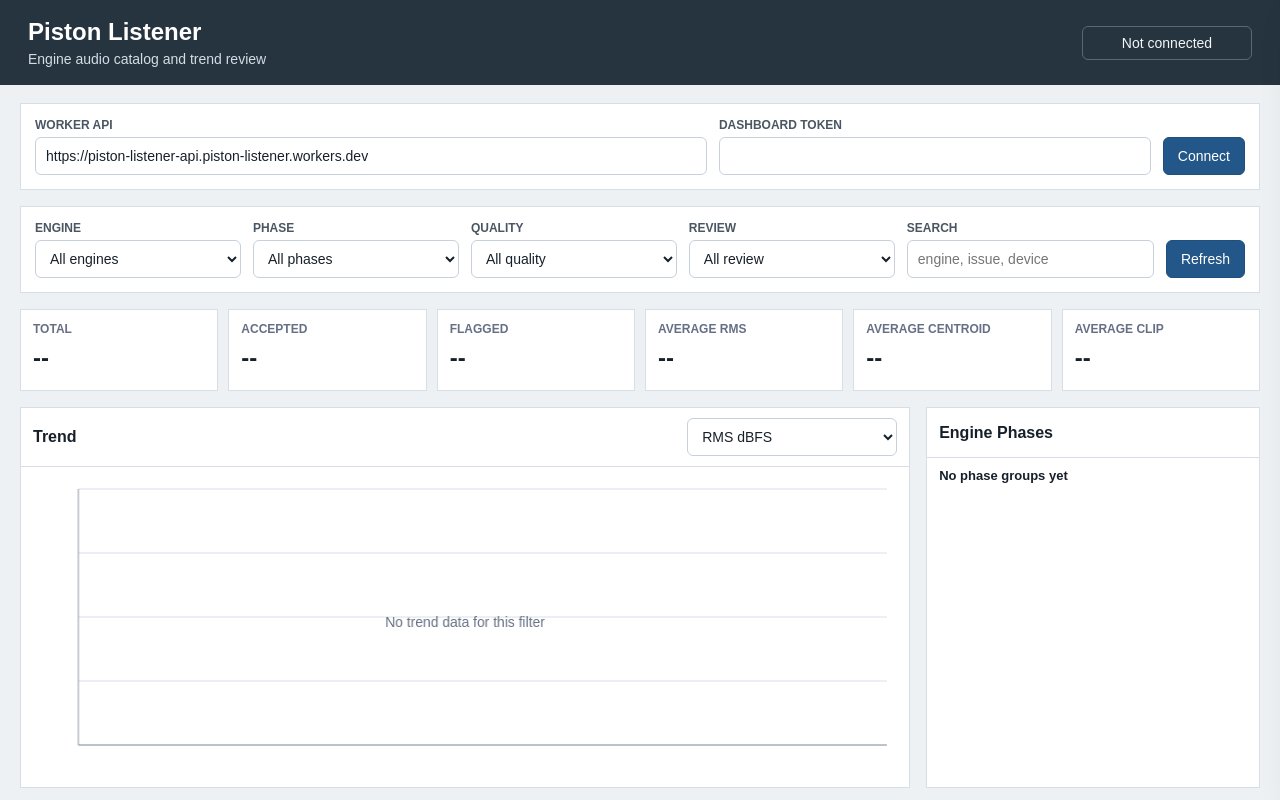
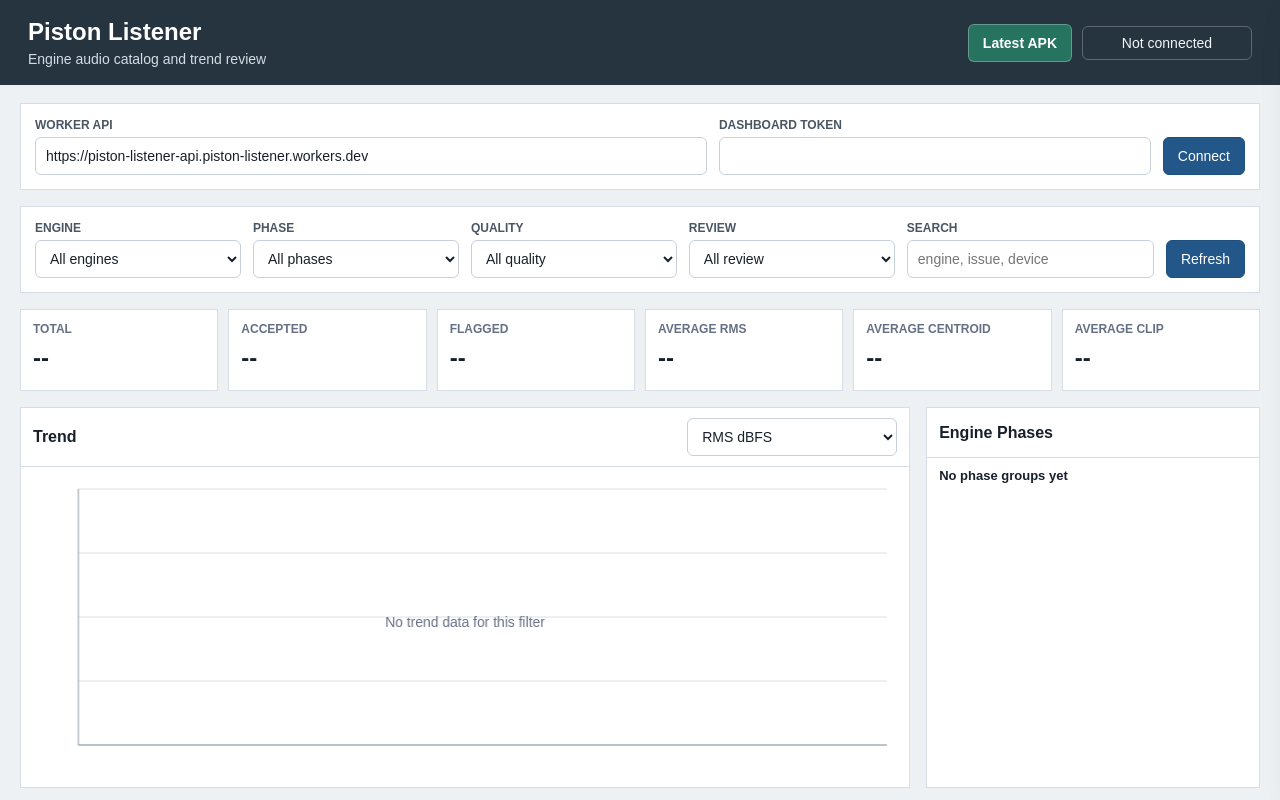
Before and after one commit to charlesmcnall/piston-engine-listener, a plain HTML site: page web/index.html in a window 1280 px wide. Shown: the top 800 px of the page. Drawn offline with Linux system fonts and the light colour scheme.

Commit message:
Add latest APK dashboard link

```diff
--- a/web/index.html
+++ b/web/index.html
@@ -12,7 +12,10 @@
         <h1>Piston Listener</h1>
         <p>Engine audio catalog and trend review</p>
       </div>
-      <div class="connection" id="connectionStatus">Not connected</div>
+      <div class="header-actions">
+        <a class="apk-link" href="https://github.com/charlesmcnall/piston-engine-listener/releases/latest/download/app-debug.apk">Latest APK</a>
+        <div class="connection" id="connectionStatus">Not connected</div>
+      </div>
     </header>
 
     <main>
--- a/web/styles.css
+++ b/web/styles.css
@@ -82,6 +82,31 @@ button.secondary {
   border-radius: 6px;
   text-align: center;
   color: #f2f6f9;
+}
+
+.header-actions {
+  display: flex;
+  align-items: center;
+  gap: 10px;
+}
+
+.apk-link {
+  display: inline-flex;
+  align-items: center;
+  justify-content: center;
+  min-height: 38px;
+  padding: 0 14px;
+  border: 1px solid rgba(255, 255, 255, 0.28);
+  border-radius: 6px;
+  color: #ffffff;
+  background: #26735f;
+  font-weight: 700;
+  text-decoration: none;
+  white-space: nowrap;
+}
+
+.apk-link:hover {
+  background: #1f614f;
 }
 
 main {
@@ -396,6 +421,11 @@ tbody tr:hover {
     padding: 16px;
   }
 
+  .header-actions {
+    align-items: stretch;
+    flex-direction: column;
+  }
+
   main {
     padding: 12px;
   }
```
Also changed, not shown: docs/cloudflare-dashboard-setup.md (+1 -0 lines), README.md, 1 other file.
